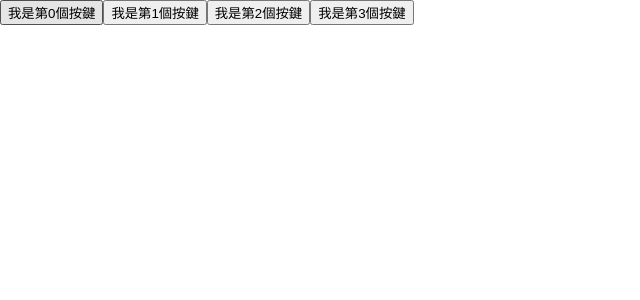
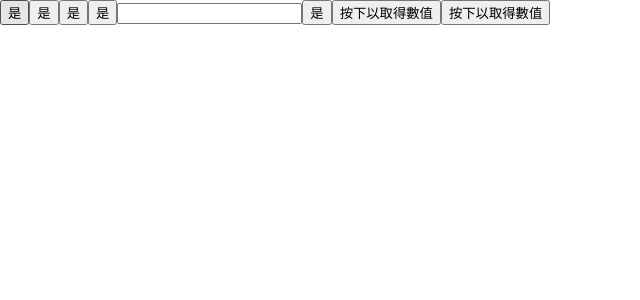
Before and after one commit to JayLiuZymber/muiHelloWorld, a React (Create React App) app: page / in a window 1280 px wide. Shown: the top 300 px of the page, without its empty margins (0-640 px from the left). Built offline with nearby package versions, Linux system fonts and the light colour scheme.

Commit message:
+ 6 JSX (下)

```diff
--- a/src/index.js
+++ b/src/index.js
@@ -1,6 +1,6 @@
 /*
-【React.js入門 - 05】 JSX (上) - iT 邦幫忙::一起幫忙解決難題，拯救 IT 人的一天
-https://ithelp.ithome.com.tw/articles/10215841
+【React.js入門 - 06】 JSX (下) - iT 邦幫忙::一起幫忙解決難題，拯救 IT 人的一天
+https://ithelp.ithome.com.tw/articles/10216468
  */
 import React from 'react';
 import ReactDOM from 'react-dom/client';
@@ -8,31 +8,28 @@ import './index.css';
 import App from './App';
 import reportWebVitals from './reportWebVitals';
 
-// const showOne = true;
-const showOne = false;
-const styleArgument = { fontSize: '100px', color: 'red' };
-const multiButton=()=>{
-  var output=[];
-  for(let i=0;i<4;++i)
-      output.push(<button>我是第{i}個按鍵</button>)
-  return output;
+const getValue=(event)=>{
+  console.log(event.target.value)
+}
+const getValue2=(value)=>{
+  console.log(value)
 }
 
 const root = ReactDOM.createRoot(document.getElementById('root'));
 root.render(
-  // <h1> { (showOne==true) ? 1 : 0 } </h1>
+  <div>
+    <button value={true} > 是 </button>
+    <button value > 是 </button>
 
-  // <h1 style = { styleArgument } > Hello, world! </h1>
+    <button value="true" onclick="myFunction(參數)">是</button>
+    <button value={true}  onClick={ null }>是</button>
+    <input type="text" onChange={ null }/>
 
-  // <h1 style = {{ fontSize: '100px', color: 'red' }} > Hello, world! </h1>
-
-  //這是錯誤的寫法
-  // <h1 class = "title" > Hello, world! </h1>
-  //這是正確的寫法
-  // <h1 className = "title" > Hello, world! </h1>
-
-  <div>
-    { multiButton() }
+    <button value="true" onclick="myFunction(參數)">是</button>
+    <button value={true} onClick={getValue}>按下以取得數值 </button>
+    <button value={true} onClick={(event)=>{getValue2(event.target.value)}}>
+            按下以取得數值
+    </button>
   </div>
 );
 
```
